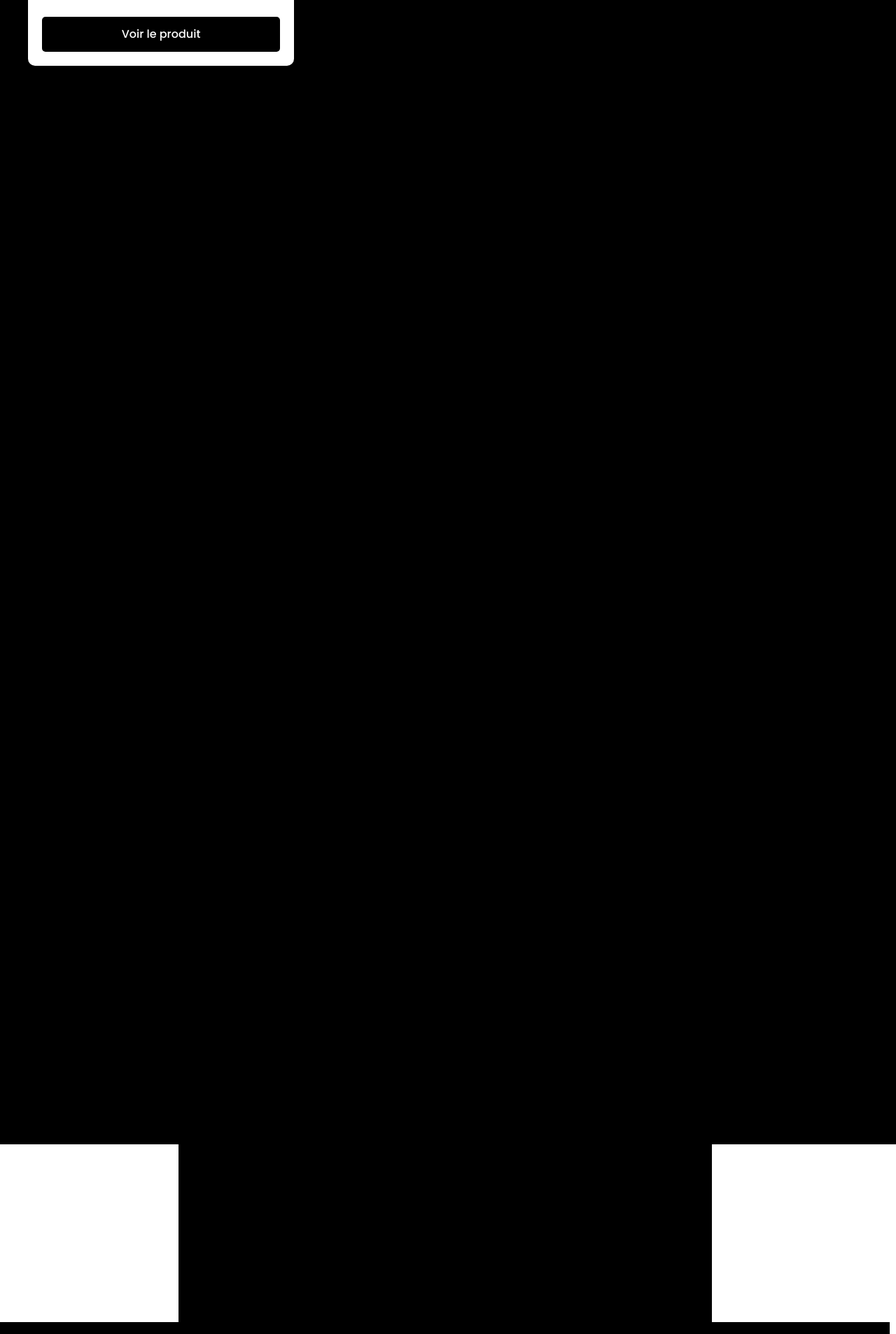
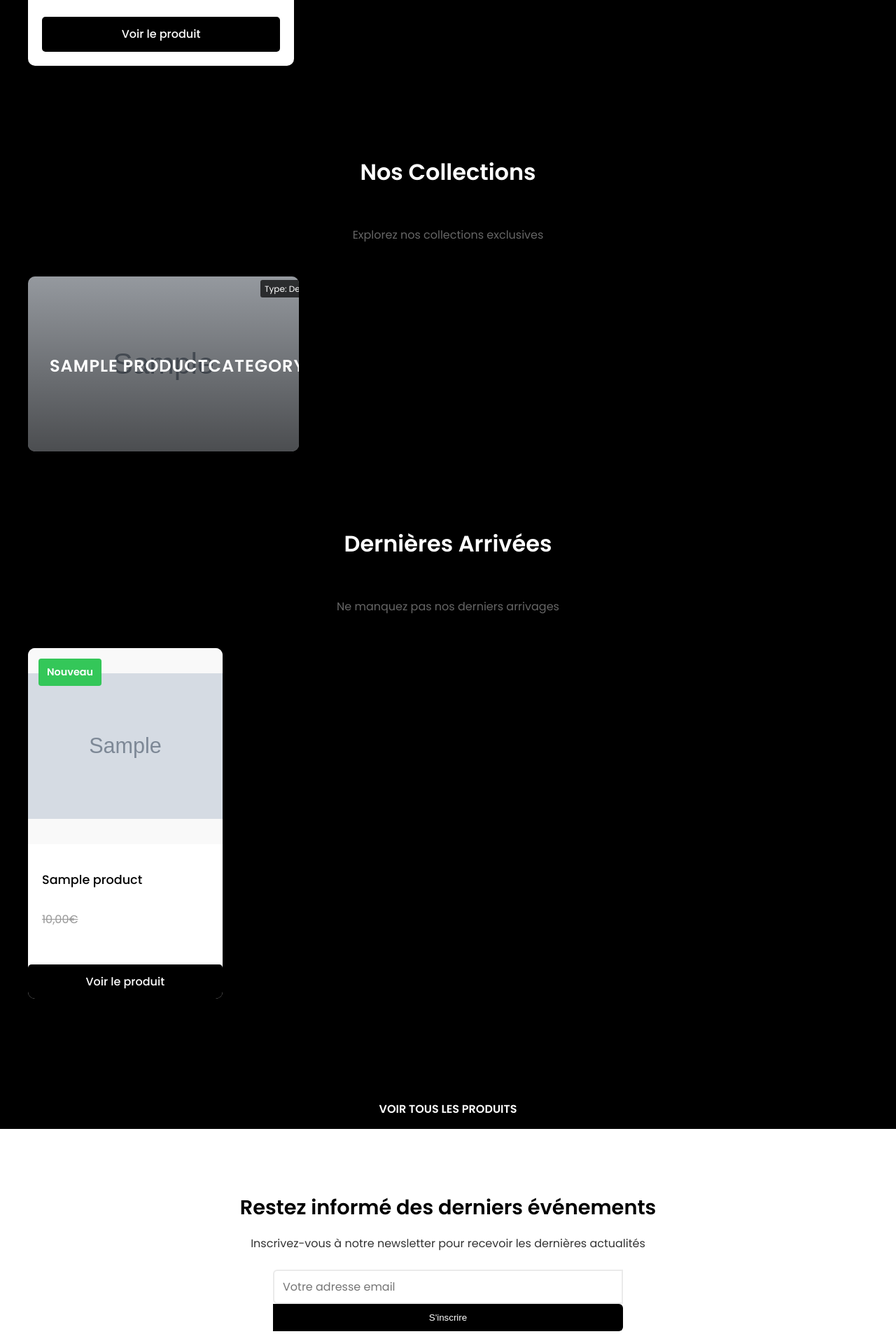
Before and after one commit to JaysonPasquier/amca-club, a Django app: page /shop/ in a window 1280 px wide. Shown: the part 1160-3066 px from the top of the page at 70% size. Run offline with Django 4.2, Linux system fonts and the light colour scheme; a user stored in the database is signed in; data comes from the database, SQL or seed files in the repository; tables that the repository leaves empty hold one stand-in row (values such as "Sample post"); grey boxes marked "Sample" are stand-in pictures.

Commit message:
change style

```diff
--- a/v1/backend/templates/core/shop/shop_home.html
+++ b/v1/backend/templates/core/shop/shop_home.html
@@ -71,6 +71,7 @@
                     <div class="collection-card">
                         <h3>{{ category.name }}</h3>
                         <span class="explore-link">Découvrir</span>
+                        <span class="debug-label">Type: Portrait</span>
                     </div>
                 </a>
                 {% elif category.display_order == 1 %}
@@ -78,6 +79,7 @@
                     <div class="collection-card">
                         <h3>{{ category.name }}</h3>
                         <span class="explore-link">Découvrir</span>
+                        <span class="debug-label">Type: Landscape</span>
                     </div>
                 </a>
                 {% elif category.display_order == 2 %}
@@ -85,6 +87,7 @@
                     <div class="collection-card">
                         <h3>{{ category.name }}</h3>
                         <span class="explore-link">Découvrir</span>
+                        <span class="debug-label">Type: Square</span>
                     </div>
                 </a>
                 {% elif category.display_order == 3 %}
@@ -92,6 +95,7 @@
                     <div class="collection-card">
                         <h3>{{ category.name }}</h3>
                         <span class="explore-link">Découvrir</span>
+                        <span class="debug-label">Type: Large</span>
                     </div>
                 </a>
                 {% elif category.display_order == 4 %}
@@ -99,6 +103,7 @@
                     <div class="collection-card">
                         <h3>{{ category.name }}</h3>
                         <span class="explore-link">Découvrir</span>
+                        <span class="debug-label">Type: Circle</span>
                     </div>
                 </a>
                 {% elif category.display_order == 5 %}
@@ -106,6 +111,23 @@
                     <div class="collection-card">
                         <h3>{{ category.name }}</h3>
                         <span class="explore-link">Découvrir</span>
+                        <span class="debug-label">Type: Triangle</span>
+                    </div>
+                </a>
+                {% elif category.display_order == 6 %}
+                <a href="{% url 'shop_products' %}?category={{ category.slug }}" class="mosaic-item diamond">
+                    <div class="collection-card">
+                        <h3>{{ category.name }}</h3>
+                        <span class="explore-link">Découvrir</span>
+                        <span class="debug-label">Type: Diamond</span>
+                    </div>
+                </a>
+                {% elif category.display_order == 7 %}
+                <a href="{% url 'shop_products' %}?category={{ category.slug }}" class="mosaic-item hexagon">
+                    <div class="collection-card">
+                        <h3>{{ category.name }}</h3>
+                        <span class="explore-link">Découvrir</span>
+                        <span class="debug-label">Type: Hexagon</span>
                     </div>
                 </a>
                 {% else %}
@@ -113,6 +135,7 @@
                     <div class="collection-card">
                         <h3>{{ category.name }}</h3>
                         <span class="explore-link">Découvrir</span>
+                        <span class="debug-label">Type: Default</span>
                     </div>
                 </a>
                 {% endif %}
@@ -476,6 +499,18 @@
         clip-path: polygon(50% 0%, 0% 100%, 100% 100%);
     }
 
+    .mosaic-item.diamond {
+        grid-column: span 2;
+        grid-row: span 2;
+        clip-path: polygon(50% 0%, 100% 50%, 50% 100%, 0% 50%);
+    }
+
+    .mosaic-item.hexagon {
+        grid-column: span 2;
+        grid-row: span 2;
+        clip-path: polygon(25% 0%, 75% 0%, 100% 50%, 75% 100%, 25% 100%, 0% 50%);
+    }
+
     .collection-card {
         position: absolute;
         top: 0;
@@ -530,6 +565,18 @@
         background-color: #f9f9f9;
         border-radius: 10px;
         color: #666;
+    }
+
+    .debug-label {
+        position: absolute;
+        top: 5px;
+        right: 5px;
+        background-color: rgba(0,0,0,0.7);
+        color: white;
+        padding: 3px 6px;
+        border-radius: 3px;
+        font-size: 12px;
+        z-index: 10;
     }
 
     /* Latest Arrivals */
```
